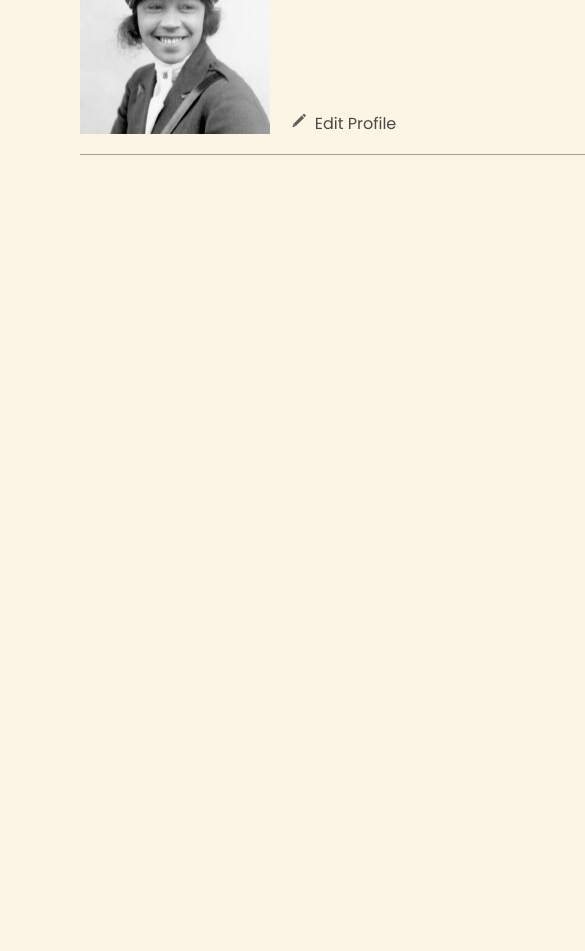
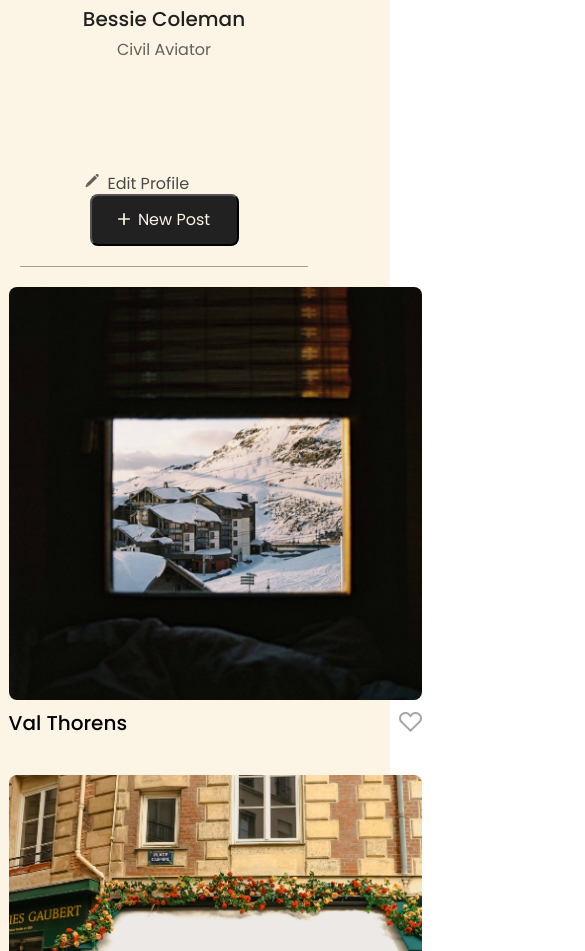
Before and after one commit to skfto/se_project_spots, a website: page index.html in a window 390 px wide. Shown: the part 149-1100 px from the top of the page, 585 px wide, since content can reach past the window. Drawn offline with Linux system fonts and the light colour scheme.

Commit message:
updated project

```diff
--- /dev/null
+++ b/blocks/card.css
@@ -0,0 +1,32 @@
+.card {
+    max-width: 413px;
+}
+.card__image {
+    width: 413px;
+    height: 413px;
+    border-radius: 8px;
+    object-fit: cover;
+    display: block;
+}
+
+.card__content {
+    display: flex;
+    justify-content: space-between;
+}
+
+.card__title {
+    width: 119px;
+    margin: 12px 0 0;
+    font-weight: 500;
+    font-size: 20px;
+}
+
+.card__like-button {
+    border: none;
+    background-color: transparent;
+    width: 23px;
+    height: 20px;
+    opacity: 40%;
+    background-image: url(../images/like-icon.svg);
+    margin: 12px 0 0;
+}
--- /dev/null
+++ b/blocks/cards.css
@@ -0,0 +1,12 @@
+.cards {
+    padding: 20px 0 0;
+}
+
+.cards__list{
+    list-style-type: none;
+    margin: 0;
+    display: grid;
+    grid-template-columns: repeat(auto-fit, 413px);
+    gap: 40px 20px;
+    justify-content: center;
+}
--- /dev/null
+++ b/blocks/content.css
@@ -0,0 +1,3 @@
+.content {
+    padding: 0 20px;
+}
--- a/blocks/page.css
+++ b/blocks/page.css
@@ -2,11 +2,10 @@
     background-color:#FCF5E5;
     min-height: 100vh;
     font-family: Poppins, Arial, Helvetica, sans-serif ;
-    width: 1440px;
-    height: 1416px;
+    width: 100%;
+    margin: 0 auto;
 }
 
 .page__section {
-    max-width: 1280px;
-    margin: 0 auto;
+    max-width: 100%;
 }
--- a/blocks/profile.css
+++ b/blocks/profile.css
@@ -6,6 +6,7 @@
 
 .profile__avatar {
     margin-right: 20px;
+    border-radius: 8px;
 }
 
 .profile__column {
@@ -16,27 +17,34 @@
 .profile__name {
     margin: 0 0 12px;
     color: #212121;
+    font-weight: 500;
+    font-size: 32px;
+    line-height: 1;
 }
 
 .profile__description {
-    margin: 0;
+    margin: 0 0 114px;
     color: rgba(33, 33, 33, .7);
-    padding: 0 0 114px;
+    padding: 0;
 }
 
-.profile__btn {
-    background-color: #FCF5E5;
+.profile__button {
+    background-color: transparent;
     opacity: 70%;
     border: none;
     max-width: 107px;
     padding: 0;
+    cursor: pointer;
 }
 
+.profile__button:hover {
+    color: rgba (33, 33, 33, 1)
+}
 .profile__pencil {
     padding: 0 8px 0 0;
 }
 
-.profile__add-btn {
+.profile__add-button {
     margin-left: auto;
     width: 149px;
     height: 52px;
@@ -44,10 +52,38 @@
     background-color: #212121;
     color: #FCF5E5;
     border-radius: 8px;
+    cursor: pointer;
 }
 
+.profile__add-button:hover {
+   background-color: rgba(33, 33, 33, .8);
+}
 .profile__plus {
     width: 12px;
     height: 12px;
     padding: 0 8px 0 0;
 }
+
+@media screen and (max-width: 627px) {
+   .profile {
+    flex-direction: column;
+    max-width: 288px;
+    align-items: center;
+    text-align: center;
+    padding-top: 20px;
+   }
+
+   .profile__avatar {
+    margin: 0 0 12px 0;
+    height: 80px;
+    width: 80px;
+   }
+
+   .profile__name {
+    font-size: 20px;
+   }
+
+   .profile__add-button {
+    margin: 0;
+   }
+}
--- a/index.html
+++ b/index.html
@@ -20,20 +20,63 @@
         </header>
         <main class="content">
             <section class="profile page__section">
-                <img src="./images/spots-images/avatar.jpg" alt="Bessie Coleman" class="profile__avatar">
+                <img src="./images/avatar.jpg" alt="Bessie Coleman" class="profile__avatar">
                 <div class="profile__column">
                  <h1 class="profile__name"> Bessie Coleman</h1>
                 <p class="profile__description">Civil Aviator</p>
-                <button class="profile__btn">
+                <button class="profile__button" type="button">
                     <img src="./images/edit-pencil.svg" alt="Edit Pencil" class="profile__pencil">Edit Profile
                 </button>
                 </div>
-                <button class="profile__add-btn">
+                <button class="profile__add-button" type="button">
                     <img src="./images/plus.svg" alt="New Post" class="profile__plus">New Post
                 </button>
             </section>
             <section class="cards">
-
+                <ul class="cards__list">
+                    <li class="card">
+                        <img src="/images/1-photo-by-moritz-feldmann-from-pexels.jpg" alt="Val Thorens" class="card__image">
+                        <div class="card__content">
+                            <h2 class="card__title">Val Thorens</h2>
+                            <button class="card__like-button" type="button"></button>
+                        </div>
+                    </li>
+                     <li class="card">
+                        <img src="/images/2-photo-by-ceiline-from-pexels.jpg" alt="Restaurant" class="card__image">
+                        <div class="card__content">
+                            <h2 class="card__title">Restaurant terrace</h2>
+                            <button class="card__like-button" type="button"></button>
+                        </div>
+                    </li>
+                     <li class="card">
+                        <img src="/images/3-photo-by-tubanur-dogan-from-pexels.jpg" alt="Cafe" class="card__image">
+                        <div class="card__content">
+                            <h2 class="card__title">An outdoor cafe</h2>
+                            <button class="card__like-button" type="button"></button>
+                        </div>
+                    </li>
+                     <li class="card">
+                        <img src="/images/4-photo-by-maurice-laschet-from-pexels.jpg" alt="Bridge" class="card__image">
+                        <div class="card__content">
+                            <h2 class="card__title">A very long bridge, over the forest...</h2>
+                            <button class="card__like-button" type="button"></button>
+                        </div>
+                    </li>
+                     <li class="card">
+                        <img src="/images/5-photo-by-van-anh-nguyen-from-pexels.jpg" alt="Tunnel" class="card__image">
+                        <div class="card__content">
+                            <h2 class="card__title">Tunnel with morning light</h2>
+                            <button class="card__like-button" type="button"> </button>
+                        </div>
+                    </li>
+                     <li class="card">
+                        <img src="/images/6-photo-by-moritz-feldmann-from-pexels.jpg" alt="House" class="card__image">
+                        <div class="card__content">
+                            <h2 class="card__title">Mountain House</h2>
+                            <button class="card__like-button" type="button"></button>
+                        </div>
+                    </li>
+                </ul>
             </section>
         </main>
         <footer class="footer"></footer>
--- a/pages/index.css
+++ b/pages/index.css
@@ -3,3 +3,6 @@
 @import url(../blocks/page.css);
 @import url(../blocks/header.css);
 @import url(../blocks/profile.css);
+@import url(../blocks/content.css);
+@import url(../blocks/cards.css);
+@import url(../blocks/card.css)
```
Also changed, not shown: images/1-photo-by-moritz-feldmann-from-pexels.jpg (renamed from images/spots-images/1-photo-by-moritz-feldmann-from-pexels.jpg), images/2-photo-by-ceiline-from-pexels.jpg (renamed from images/spots-images/2-photo-by-ceiline-from-pexels.jpg), images/3-photo-by-tubanur-dogan-from-pexels.jpg (renamed from images/spots-images/3-photo-by-tubanur-dogan-from-pexels.jpg), images/5-photo-by-van-anh-nguyen-from-pexels.jpg (renamed from images/spots-images/5-photo-by-van-anh-nguyen-from-pexels.jpg), images/6-photo-by-moritz-feldmann-from-pexels.jpg (added), images/avatar.jpg (renamed from images/spots-images/avatar.jpg), images/like-icon.svg (added), 3 other files.
